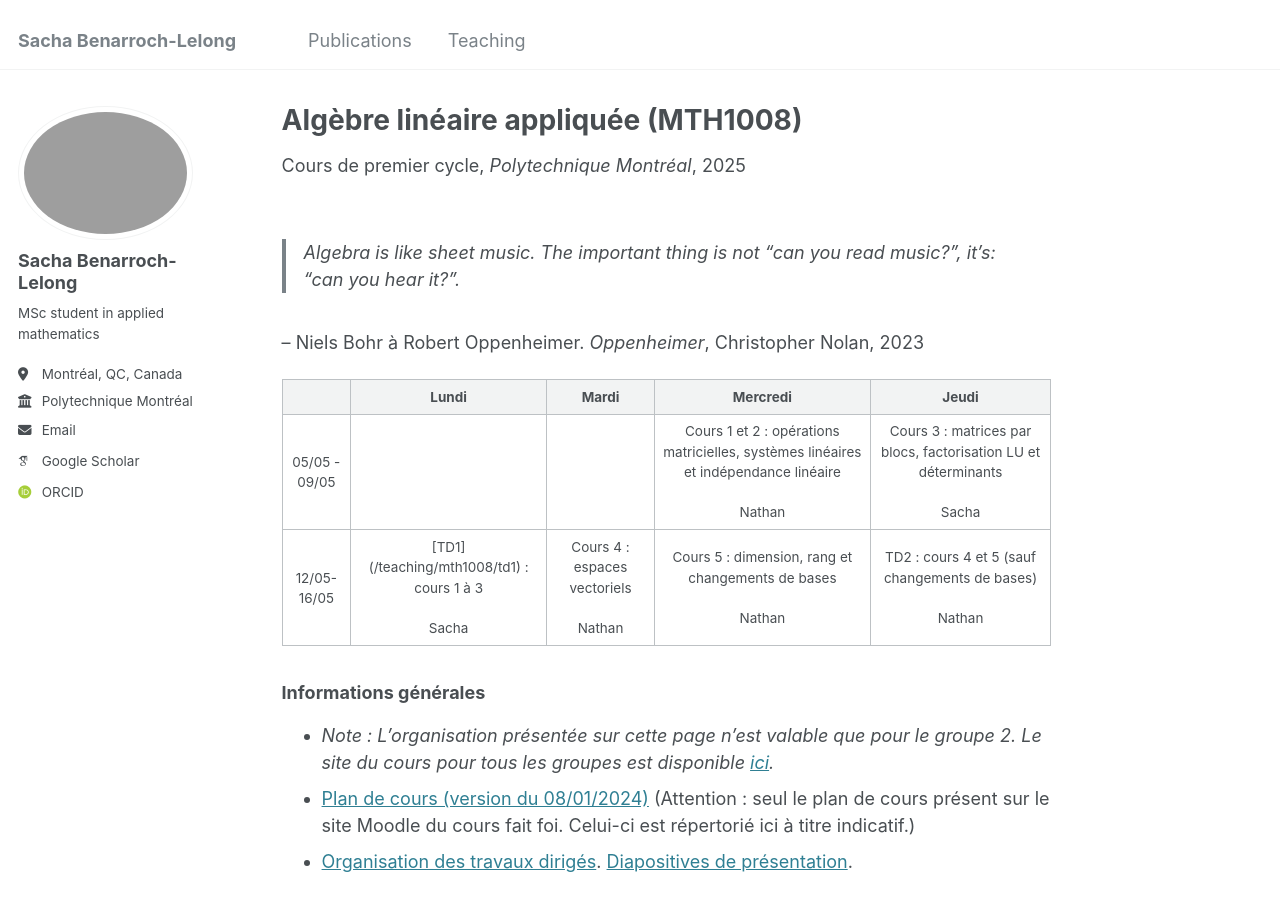
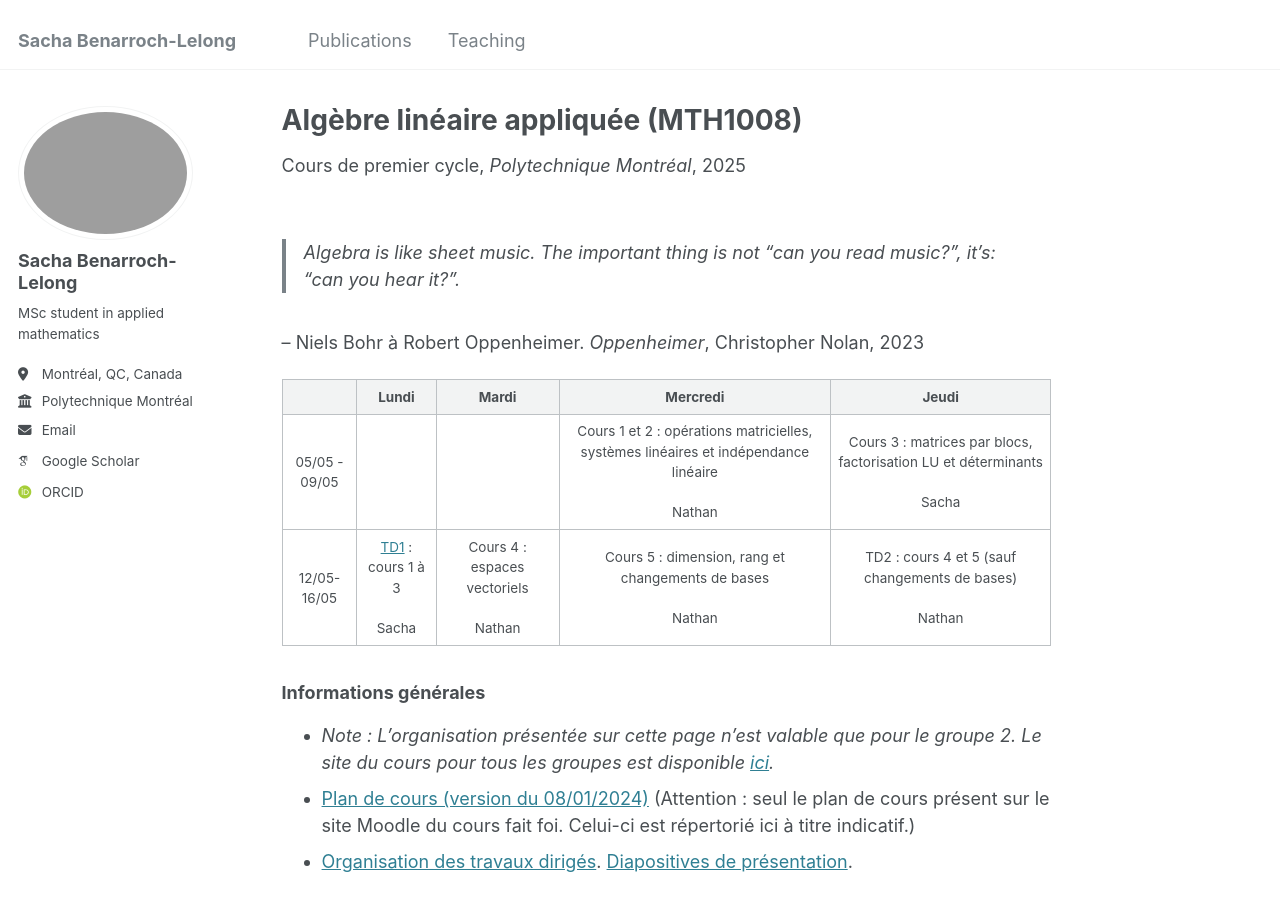
Before and after one commit to sblelong/sblelong.github.io, a Jekyll site: the page built from _teaching/mth1008.md, in a window 1280 px wide and 900 px high. Built offline with Jekyll 4.4.1, drawn with Linux system fonts in a browser that asks for light colours; some web fonts are replaced; part of the change alters nothing that is shown.

Commit message:
lien HTML

```diff
--- a/_teaching/mth1008.md
+++ b/_teaching/mth1008.md
@@ -31,7 +31,7 @@ date: 2025-01-01
     </tr>
     <tr>
       <td style="text-align: center;">12/05-16/05</td>
-      <td style="text-align: center;">[TD1](/teaching/mth1008/td1) : cours 1 à 3<br><br>Sacha</td>
+      <td style="text-align: center;"><a href="/teaching/mth1008/td1">TD1</a> : cours 1 à 3<br><br>Sacha</td>
       <td style="text-align: center;">Cours 4 : espaces vectoriels<br><br>Nathan</td>
       <td style="text-align: center;">Cours 5 : dimension, rang et changements de bases<br><br>Nathan</td>
       <td style="text-align: center;">TD2 : cours 4 et 5 (sauf changements de bases)<br><br>Nathan</td>
```
